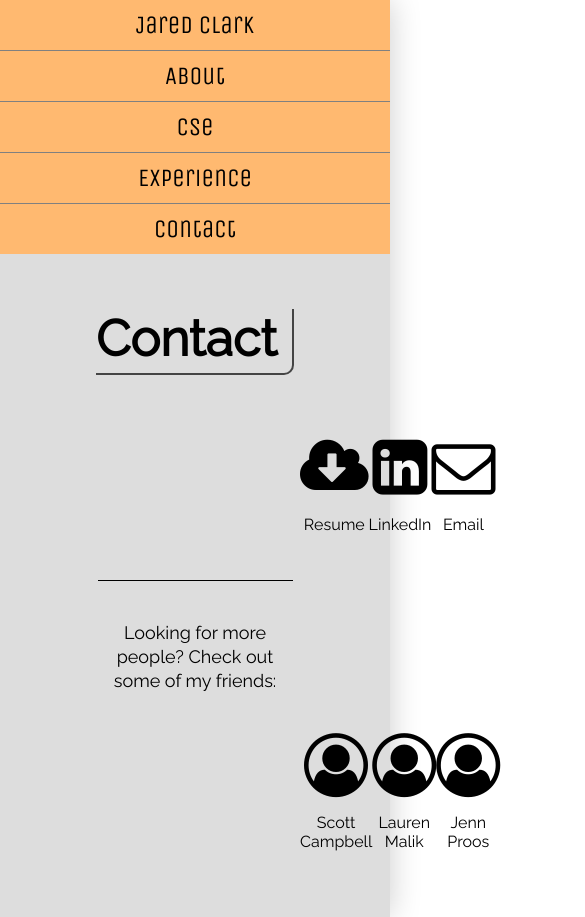
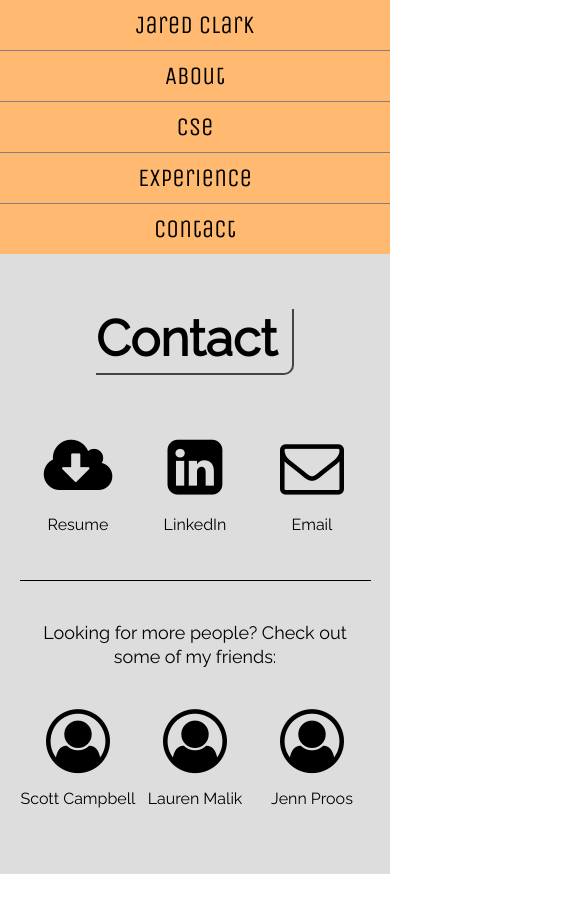
Before and after one commit to clarkr28/clarkr28.github.io, a plain HTML site: page contact.html in a window 390 px wide. Shown: the whole page, 585 px wide, since content can reach past the window. After the commit the page ends 874 px from the top, so only its background shows below. Drawn offline with nearby package versions, Linux system fonts and the light colour scheme.

Commit message:
contact page now mobile

```diff
--- a/contact.html
+++ b/contact.html
@@ -16,8 +16,6 @@
         <link href="https://fonts.googleapis.com/css?family=Raleway" rel="stylesheet">
         <link rel="stylesheet" href="https://maxcdn.bootstrapcdn.com/font-awesome/4.7.0/css/font-awesome.min.css">
 
-        <!-- External link (relative) to your javascript file -->
-        <script src="js/index.js"></script>
     </head>
     <body>
       <div class="content">
@@ -33,37 +31,39 @@
         <h1>Contact</h1>
 
         <div class="flexbox-row" id="contact-info">
-          <section class="center">
+          <div class="center">
             <a href="#"><i class="fa fa-cloud-download fa-4x"></i></a>
+            <!-- i left this link blank intentionally -->
             <p>Resume</p>
-          </section>
-          <section class="center">
+          </div>
+          <div class="center">
             <a href="https://www.linkedin.com/in/jared-clark-63914a9a?trk=hp-identity-photo">
               <i class="fa fa-linkedin-square fa-4x"></i></a>
               <p>LinkedIn</p>
-          </section>
-          <section class="center">
+          </div>
+          <div class="center">
             <a href="#"><i class="fa fa-envelope-o fa-4x"></i></a>
+            <!-- i left this link blank intentionally -->
             <p>Email</p>
-          </section>
+          </div>
         </div>
 
         <p class="normal-paragraph center" id="find-friends">
           Looking for more people?  Check out some of my friends:
         </p>
         <div class="flexbox-row">
-          <section class="center">
-            <a href="#"><i class="fa fa-user-circle-o fa-4x"></i></a>
+          <div class="center">
+            <a href="https://msu.edu/~campb822/"><i class="fa fa-user-circle-o fa-4x"></i></a>
             <p>Scott Campbell</p>
-          </section>
-          <section class="center">
-            <a href="#"><i class="fa fa-user-circle-o fa-4x"></i></a>
+          </div>
+          <div class="center">
+            <a href="https://maliklau.github.io/"><i class="fa fa-user-circle-o fa-4x"></i></a>
             <p>Lauren Malik</p>
-          </section>
-          <section class="center">
+          </div>
+          <div class="center">
             <a href="#"><i class="fa fa-user-circle-o fa-4x"></i></a>
             <p>Jenn Proos</p>
-          </section>
+          </div>
         </div>
       </div>
     </body>
--- a/css/about.css
+++ b/css/about.css
@@ -33,6 +33,11 @@
 
   .cymbal-picture {
     margin: 0 auto;
+    display: block;
+    max-width: 270px;
+    max-height: 270px;
+    width: 75%;
+    height: auto;
   }
 
   .element-right {
--- a/css/contact.css
+++ b/css/contact.css
@@ -1,12 +1,12 @@
 /* styling for the Contact page */
 
-section {
+.flexbox-row div {
   flex: 1 1 0;
 }
 
 .flexbox-row {
-  padding-left: 300px;
-  padding-right: 300px;
+  padding-left: 30%;
+  padding-right: 30%;
 }
 
 a:hover {
@@ -27,3 +27,14 @@ a:hover {
 #contact-info {
   margin-top: 60px;
 }
+
+@media (max-width: 700px) {
+  .flexbox-row {
+    padding-left: 5%;
+    padding-right: 5%;
+  }
+
+  #find-friends {
+    width: 90%;
+  }
+}
--- a/css/cse.css
+++ b/css/cse.css
@@ -25,7 +25,7 @@ h2 {
   height: 40px;
 }
 
-@media (max-width: 600px) {
+@media (max-width: 1100px) {
   .flexbox-row {
     flex-direction: column;
   }
@@ -36,7 +36,7 @@ h2 {
 
   .large-flexbox-element-right {
     padding-right: 0;
-    margin: 0 20px;
+    margin: 20px 20px;
   }
 
   #android {
--- a/css/screen.css
+++ b/css/screen.css
@@ -125,7 +125,7 @@ h2 {
   }
 }
 
-@media (max-width: 600px) {
+@media (max-width: 700px) {
   h1 {
       margin-top: 55px;
   }
```
